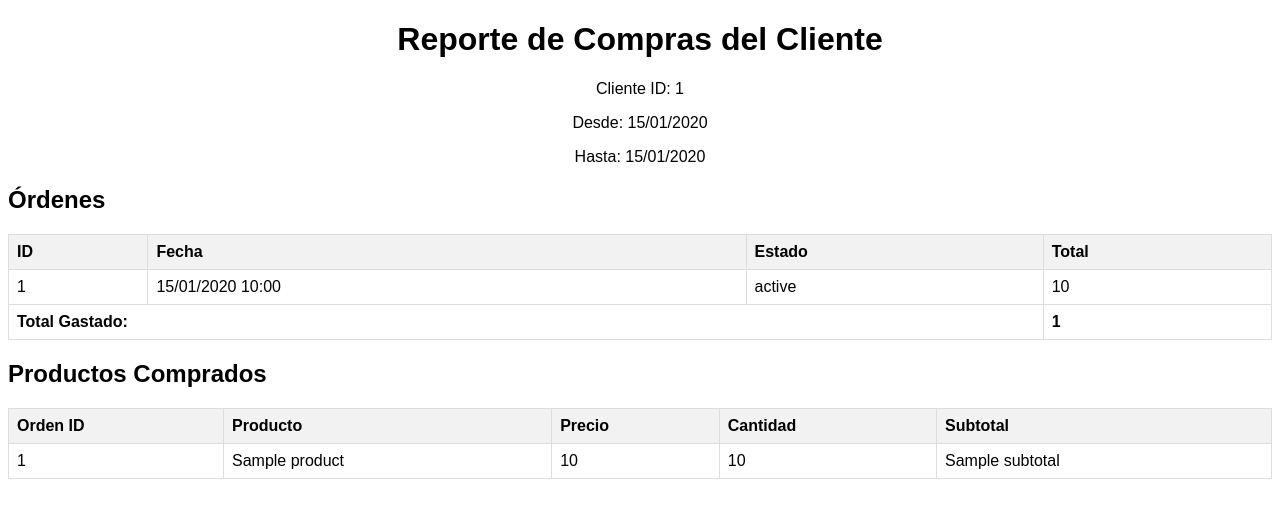
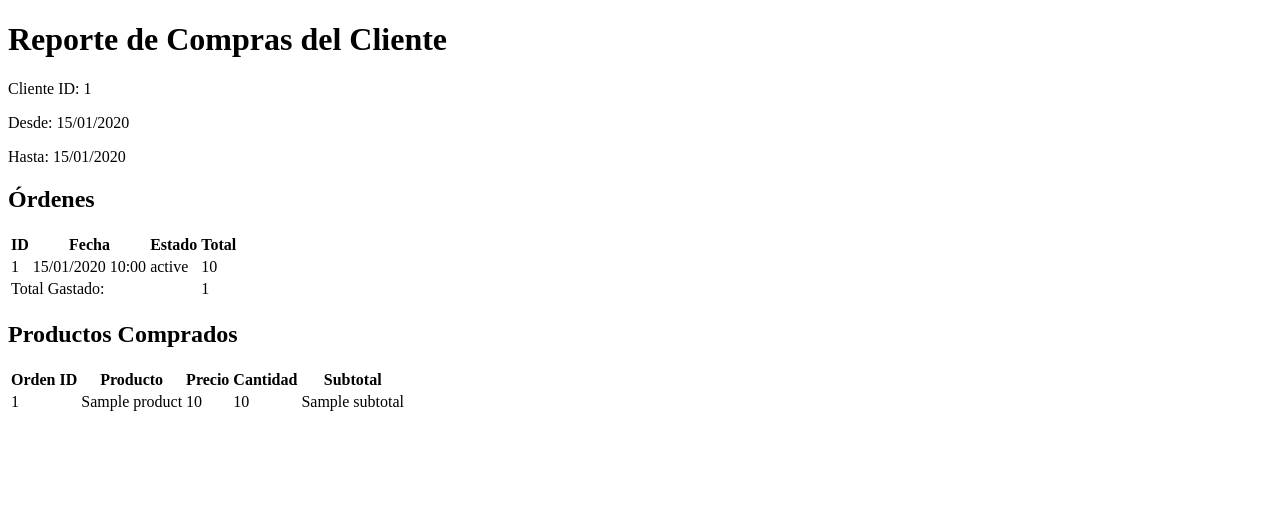
Before and after one commit to AndresReyes2901/backendparcial1mesa, a Django app: template templates/reports/client_report.html in a window 1280 px wide. Shown: the top 518 px of the page. Run offline with Django 5.2, Linux system fonts and the light colour scheme; the template is opened without the code that fills it: most values are stand-ins (such as "Sample title", 1, 10 or a date in 2020).

```diff
--- a/templates/reports/client_report.html
+++ b/templates/reports/client_report.html
@@ -1,37 +1,10 @@
 <!DOCTYPE html>
-<html>
+        <html lang="es">
         <head>
             <meta charset="utf-8">
             <title>Reporte de Cliente</title>
             <style>
-        body {
-            font-family: Arial, sans-serif;
-        }
-
-        .header {
-            text-align: center;
-            margin-bottom: 20px;
-        }
-
-        table {
-            width: 100%;
-            border-collapse: collapse;
-            margin-bottom: 20px;
-        }
-
-        th, td {
-            border: 1px solid #ddd;
-            padding: 8px;
-            text-align: left;
-        }
-
-        th {
-            background-color: #f2f2f2;
-        }
-
-        .total {
-            font-weight: bold;
-        }
+                /* Estilos existentes */
             </style>
         </head>
         <body>
```
Lines whose indentation alone changed are shown as unchanged.
